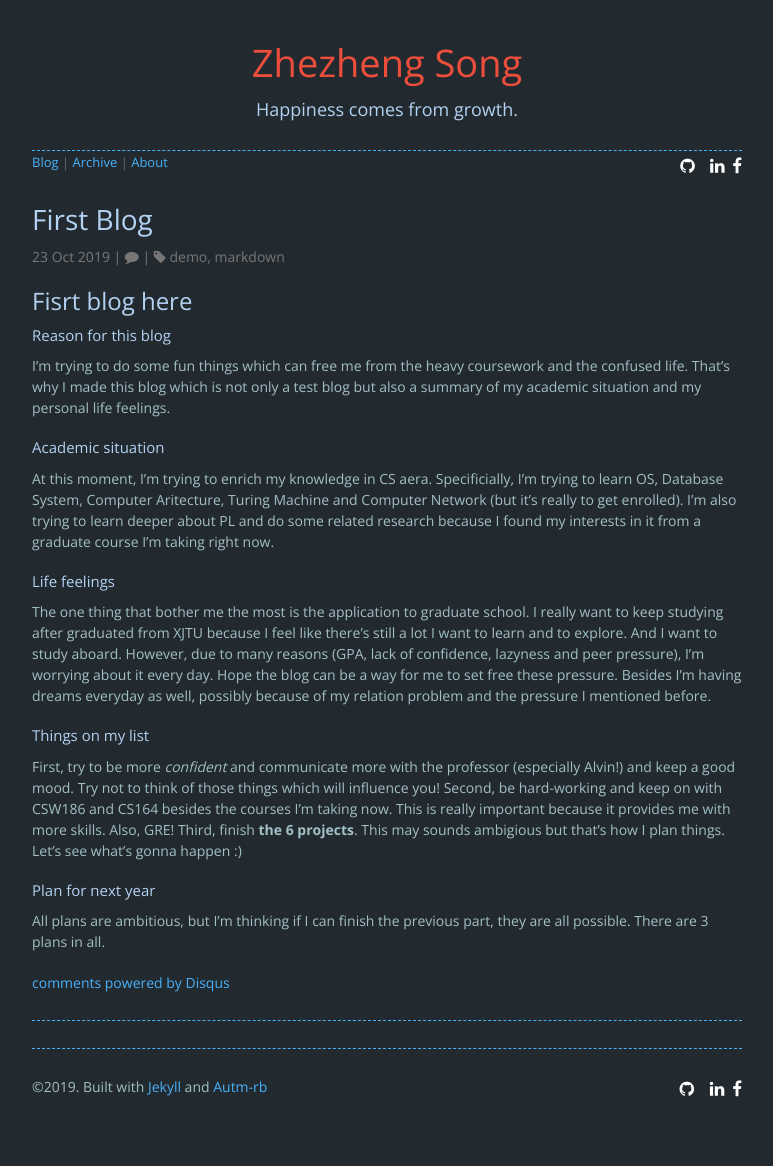
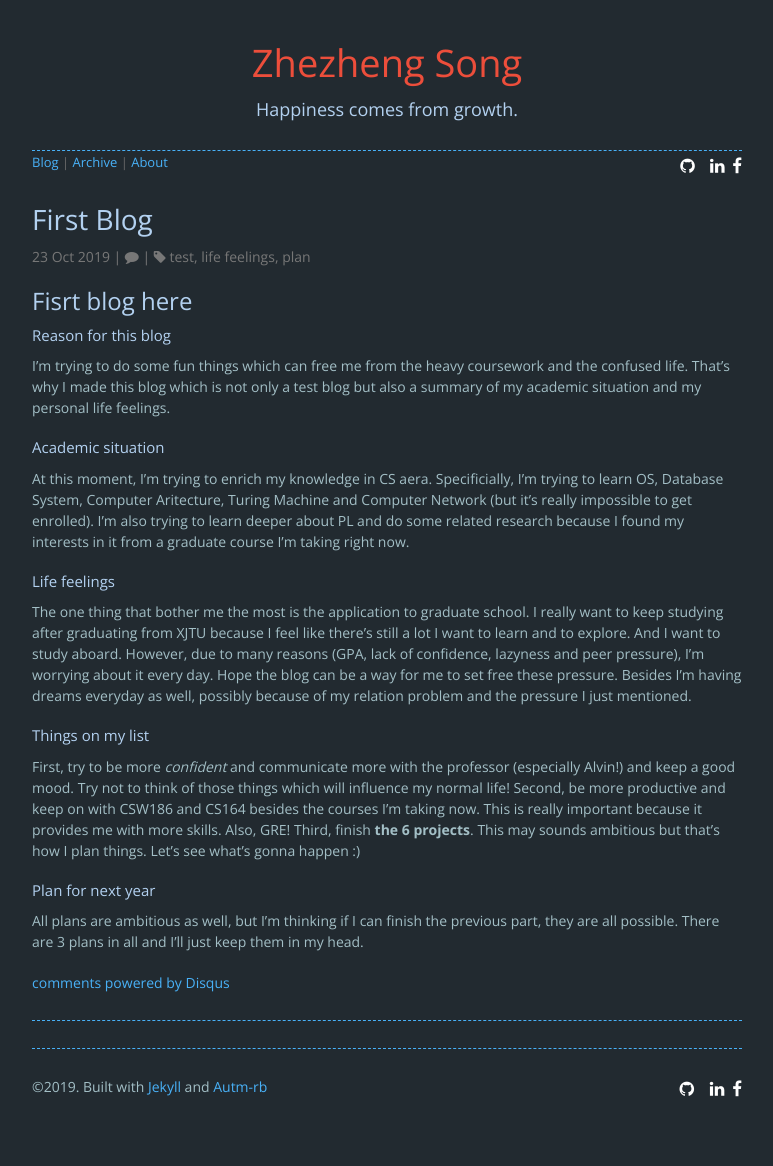
Before and after one commit to zhezhengsong/zhezhengsong.github.io, a Jekyll site: the page built from _posts/2019-10-23-test-blog.md, in a window 1280 px wide. Shown: the whole page, without its empty margins (253-1026 px from the left). Built offline with Jekyll 4.4.1, drawn with Linux system fonts in a browser that asks for light colours; nearby versions of some CDN libraries; comment, search, counter and statistics services are not loaded.

Commit message:
add post

```diff
--- a/_posts/2019-10-23-test-blog.md
+++ b/_posts/2019-10-23-test-blog.md
@@ -1,18 +1,19 @@
 ---
 title: "First Blog"
-tags: [demo, markdown]
+tags: [test, life feelings, plan]
+
 ---
 
 ## Fisrt blog here
 #### Reason for this blog
 I'm trying to do some fun things which can free me from the heavy coursework and the confused life. That's why I made this blog which is not only a test blog but also a summary of my academic situation and my personal life feelings.
 #### Academic situation
-At this moment, I'm trying to enrich my knowledge in CS aera. Specificially, I'm trying to learn OS, Database System, Computer Aritecture, Turing Machine and Computer Network (but it's really to get enrolled). I'm also trying to learn deeper about PL and do some related research because I found my interests in it from a graduate course I'm taking right now.
+At this moment, I'm trying to enrich my knowledge in CS aera. Specificially, I'm trying to learn OS, Database System, Computer Aritecture, Turing Machine and Computer Network (but it's really impossible to get enrolled). I'm also trying to learn deeper about PL and do some related research because I found my interests in it from a graduate course I'm taking right now.
 #### Life feelings
-The one thing that bother me the most is the application to graduate school. I really want to keep studying after graduated from XJTU because I feel like there's still a lot I want to learn and to explore. And I want to study aboard. However, due to many reasons (GPA, lack of confidence, lazyness and peer pressure), I'm worrying about it every day. Hope the blog can be a way for me to set free these pressure. Besides I'm having dreams everyday as well, possibly because of my relation problem and the pressure I mentioned before.
+The one thing that bother me the most is the application to graduate school. I really want to keep studying after graduating from XJTU because I feel like there's still a lot I want to learn and to explore. And I want to study aboard. However, due to many reasons (GPA, lack of confidence, lazyness and peer pressure), I'm worrying about it every day. Hope the blog can be a way for me to set free these pressure. Besides I'm having dreams everyday as well, possibly because of my relation problem and the pressure I just mentioned.
 #### Things on my list
-First, try to be more *confident* and communicate more with the professor (especially Alvin!) and keep a good mood. Try not to think of those things which will influence you!
-Second, be hard-working and keep on with CSW186 and CS164 besides the courses I'm taking now. This is really important because it provides me with more skills. Also, GRE!
-Third, finish **the 6 projects**. This may sounds ambigious but that's how I plan things. Let's see what's gonna happen :)
+First, try to be more *confident* and communicate more with the professor (especially Alvin!) and keep a good mood. Try not to think of those things which will influence my normal life!
+Second, be more productive and keep on with CSW186 and CS164 besides the courses I'm taking now. This is really important because it provides me with more skills. Also, GRE!
+Third, finish **the 6 projects**. This may sounds ambitious but that's how I plan things. Let's see what's gonna happen :)
 #### Plan for next year
-All plans are ambitious, but I'm thinking if I can finish the previous part, they are all possible. There are 3 plans in all.
+All plans are ambitious as well, but I'm thinking if I can finish the previous part, they are all possible. There are 3 plans in all and I'll just keep them in my head.
```
